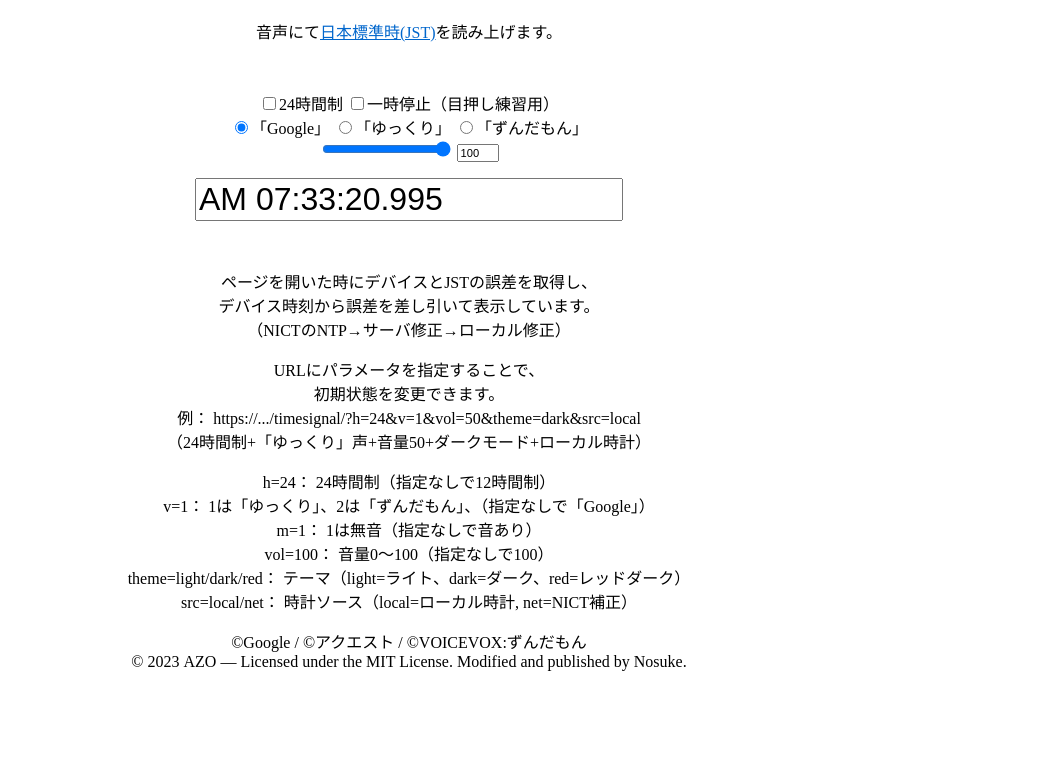
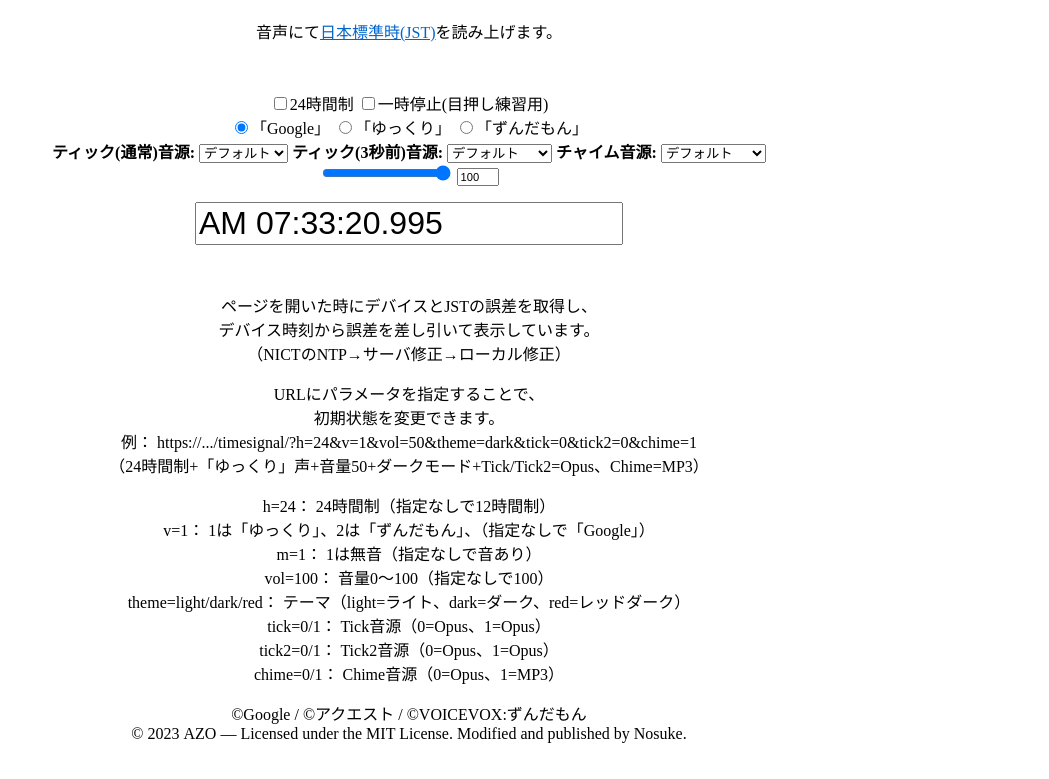
Before and after one commit to true-nosuke/ts, a website built with Vite: page index.html in a window 1280 px wide. Shown: the part 90-869 px from the top of the page, without its empty margins (231-1280 px from the left). Before the commit the page ends 800 px from the top, so only its background shows below. Built offline with nearby package versions, Linux system fonts and the light colour scheme; no server answers.

Commit message:
Add new audio files for tick sounds in MP3 and Opus formats
- Added click.mp3 to public/sound/tick_2 directory
- Added tick_2.opus to public/sound/tick_2 directory

```diff
--- a/index.html
+++ b/index.html
@@ -229,10 +229,28 @@
         <input id="chk24Hour" type="checkbox"><label for="chk24Hour">24時間制</label>
        <!-- <input id="chkLocalClock" type="checkbox"><label for="chkLocalClock">ローカル時計を使用</label>-->
 
-        <input id="chkStop" type="checkbox"><label for="chkStop">一時停止（目押し練習用）</label><br>
+        <input id="chkStop" type="checkbox"><label for="chkStop">一時停止(目押し練習用)</label><br>
         <input id="rdoGoogle" type="radio" name="nmbVoice"><label for="rdoGoogle">「Google」</label>
         <input id="rdoYukkuri" type="radio" name="nmbVoice"><label for="rdoYukkuri">「ゆっくり」</label>
         <input id="rdoZunda" type="radio" name="nmbVoice"><label for="rdoZunda">「ずんだもん」</label><br>
+        <strong>ティック(通常)音源:</strong>
+        <select id="selTick">
+          <option value="0">デフォルト</option>
+          <option value="1">木.mp3</option>
+        </select>
+        <strong>ティック(3秒前)音源:</strong>
+        <select id="selTick2">
+          <option value="0">デフォルト</option>
+          <option value="1">クリック.mp3</option>
+        </select>
+        <strong>チャイム音源:</strong>
+        <select id="selChime">
+          <option value="0">デフォルト</option>
+          <option value="1">爆発.mp3</option>
+          <option value="2">時計の鐘.mp3</option>
+          <option value="3">鳩時計.mp3</option>
+          <option value="4">悪い予感.mp3</option>
+        </select><br>
         <input id="rngVolume" type="range" min="0" max="100">
         <input id="txtVolume" type="text" size="3" style="font-size: 0.7rem;">
       </p>
@@ -249,8 +267,8 @@
     <p>
       URLにパラメータを指定することで、<br>
       初期状態を変更できます。<br>
-  例： https://.../timesignal/?h=24&v=1&vol=50&theme=dark&src=local<br>
-  （24時間制+「ゆっくり」声+音量50+ダークモード+ローカル時計）<br>
+  例： https://.../timesignal/?h=24&v=1&vol=50&theme=dark&tick=0&tick2=0&chime=1<br>
+  （24時間制+「ゆっくり」声+音量50+ダークモード+Tick/Tick2=Opus、Chime=MP3）<br>
     </p>
     <p>
       h=24： 24時間制（指定なしで12時間制）<br>
@@ -258,7 +276,9 @@
       m=1： 1は無音（指定なしで音あり）<br>
       vol=100： 音量0〜100（指定なしで100）<br>
       theme=light/dark/red： テーマ（light=ライト、dark=ダーク、red=レッドダーク）<br>
-      src=local/net： 時計ソース（local=ローカル時計, net=NICT補正）
+      tick=0/1： Tick音源（0=Opus、1=Opus）<br>
+      tick2=0/1： Tick2音源（0=Opus、1=Opus）<br>
+      chime=0/1： Chime音源（0=Opus、1=MP3）
     </p>
     <p>
     ©Google / ©アクエスト / ©VOICEVOX:ずんだもん
--- a/src/timesignal/timesignal.ts
+++ b/src/timesignal/timesignal.ts
@@ -16,26 +16,43 @@ export interface timesignalOptions {
 	nVolume: number;  // 音量 0〜100
 	nInterval: number;  // インターバル（ms） 10ms付近推奨
   useLocalClock?: boolean; // ローカル(OS)時計を使用（既定: false=ネットワーク補正）
+  nTick?: number;  // tick音源選択（0〜）
+  nTick2?: number;  // tick2音源選択（0〜）
+  nChime?: number;  // chime音源選択（0〜）
 }
 
 // コールバック関数の型
 type callback = (strTime: string) => void;
 
+// 音源選択肢定義
+const TICK_SOUNDS: string[] = [
+  './sound/tick/tick.opus',
+  './sound/tick.'  // 将来的に追加可能
+];
+
+const TICK2_SOUNDS: string[] = [
+  './sound/tick_2/tick_2.opus',
+  './sound/tick_2.'  // 将来的に追加可能
+];
+
+const CHIME_SOUNDS: string[] = [
+  './sound/chime/chime.opus',
+  './sound/chime.'  // 将来的に追加可能
+];
+
 // インターネット時報
 export default class Timesignal {
 	constructor(mountpoint: HTMLDivElement, options: timesignalOptions, callback: callback) {
-		// チック
-		this._tick.src = './sound/tick.opus';
-		this._tick.preload = 'auto';
-		mountpoint.appendChild(this._tick);
-		// チック2
-		this._tick2.src = './sound/tick_2.opus';
-		this._tick2.preload = 'auto';
-		mountpoint.appendChild(this._tick2);
-		// チャイム
-		this._chime.src = './sound/boom.mp3';
-		this._chime.preload = 'auto';
-		mountpoint.appendChild(this._chime);
+		// オプションを格納（音源読み込み前に必要）
+		this._options = {
+			...options,
+			nTick: options.nTick ?? 0,
+			nTick2: options.nTick2 ?? 0,
+			nChime: options.nChime ?? 0
+		};
+
+		// 音源をセット
+		this._loadSounds(mountpoint);
 
 		// 音声エレメントを書き出す
 		for(const voiceSets of this._voiceSets) {
@@ -47,14 +64,47 @@ export default class Timesignal {
     // 時刻文字列を出力するコールバック関数を格納
 		this._callback = callback;
 
-		// オプションを格納
-		this.options = options;
-
     // getjstクラスを初期化
 		this._getjst = new getjst();
 
     // インターバル開始
 		this._interval();
+	}
+
+	// 音源を読み込む
+	private _loadSounds(mountpoint: HTMLDivElement): void {
+		const tickIndex = this._options.nTick ?? 0;
+		const tick2Index = this._options.nTick2 ?? 0;
+		const chimeIndex = this._options.nChime ?? 0;
+
+		// チック
+		this._tick.src = TICK_SOUNDS[tickIndex] || TICK_SOUNDS[0];
+		this._tick.preload = 'auto';
+		mountpoint.appendChild(this._tick);
+		// チック2
+		this._tick2.src = TICK2_SOUNDS[tick2Index] || TICK2_SOUNDS[0];
+		this._tick2.preload = 'auto';
+		mountpoint.appendChild(this._tick2);
+		// チャイム
+		this._chime.src = CHIME_SOUNDS[chimeIndex] || CHIME_SOUNDS[0];
+		this._chime.preload = 'auto';
+		mountpoint.appendChild(this._chime);
+	}
+
+	// 音源を再読み込み
+	private _reloadSounds(): void {
+		const tickIndex = this._options.nTick ?? 0;
+		const tick2Index = this._options.nTick2 ?? 0;
+		const chimeIndex = this._options.nChime ?? 0;
+
+		this._tick.src = TICK_SOUNDS[tickIndex] || TICK_SOUNDS[0];
+		this._tick2.src = TICK2_SOUNDS[tick2Index] || TICK2_SOUNDS[0];
+		this._chime.src = CHIME_SOUNDS[chimeIndex] || CHIME_SOUNDS[0];
+
+		// プリロード再実行
+		this._tick.load();
+		this._tick2.load();
+		this._chime.load();
 	}
 
 	// インターバル
@@ -150,10 +200,20 @@ export default class Timesignal {
 	}
 
   set options(options: timesignalOptions) {
+		const prevTick = this._options.nTick;
+		const prevTick2 = this._options.nTick2;
+		const prevChime = this._options.nChime;
+
 		this._options = options;
 		this._tick.volume = options.nVolume / 100.0;
 		this._tick2.volume = options.nVolume / 100.0;
 		this._chime.volume = options.nVolume / 100.0;
+
+		// いずれかの音源が変更された場合は再読み込み
+		if (prevTick !== options.nTick || prevTick2 !== options.nTick2 || prevChime !== options.nChime) {
+			this._reloadSounds();
+		}
+
 		for(const voiceSet of this._voiceSets) {
 			voiceSet.settings = {
 				b24Hour: this._options.b24Hour,
@@ -171,7 +231,10 @@ export default class Timesignal {
 		nVoice: 0,
 		nVolume: 100,
 		nInterval: 9,
-		useLocalClock: false
+		useLocalClock: false,
+		nTick: 0,
+		nTick2: 0,
+		nChime: 0
 	};
 	private _voiceSets: TimesignalVoiceSet[] = [
 		new tsvGoogle(),
--- a/src/timesignal_ui.ts
+++ b/src/timesignal_ui.ts
@@ -15,6 +15,9 @@ document.addEventListener('DOMContentLoaded', function () {
   const rdoYukkuri = <HTMLInputElement>document.getElementById('rdoYukkuri');
   const rdoZunda = <HTMLInputElement>document.getElementById('rdoZunda');
 	const chkLocalClock = <HTMLInputElement>document.getElementById('chkLocalClock');
+	const selTick = <HTMLSelectElement>document.getElementById('selTick');
+	const selTick2 = <HTMLSelectElement>document.getElementById('selTick2');
+	const selChime = <HTMLSelectElement>document.getElementById('selChime');
 
 	const edtDisplayTime = <HTMLInputElement>document.getElementById('display_time');
   const divAudios = <HTMLDivElement>document.getElementById('audios');
@@ -28,7 +31,10 @@ document.addEventListener('DOMContentLoaded', function () {
 		nVoice: 0,
 		nVolume: 100,
 		nInterval: 9,
-		useLocalClock: false
+		useLocalClock: false,
+		nTick: 0,
+		nTick2: 0,
+		nChime: 0
 	};
 	const param = new Map();
 	const pair = location.search.substring(1).split('&');
@@ -74,6 +80,35 @@ document.addEventListener('DOMContentLoaded', function () {
 		// 既定: ネットワーク補正（チェックなし）
 		if(chkLocalClock) chkLocalClock.checked = false;
 	}
+
+	// 音源選択（tick=0|1, tick2=0|1, chime=0|1）
+	const tickParam = param.get("tick");
+	if(tickParam !== null) {
+		const tickVal = Number(tickParam);
+		if(!isNaN(tickVal) && tickVal >= 0 && tickVal < 2) {
+			options.nTick = tickVal;
+			if(selTick) selTick.value = String(tickVal);
+		}
+	}
+
+	const tick2Param = param.get("tick2");
+	if(tick2Param !== null) {
+		const tick2Val = Number(tick2Param);
+		if(!isNaN(tick2Val) && tick2Val >= 0 && tick2Val < 2) {
+			options.nTick2 = tick2Val;
+			if(selTick2) selTick2.value = String(tick2Val);
+		}
+	}
+
+	const chimeParam = param.get("chime");
+	if(chimeParam !== null) {
+		const chimeVal = Number(chimeParam);
+		if(!isNaN(chimeVal) && chimeVal >= 0 && chimeVal < 2) {
+			options.nChime = chimeVal;
+			if(selChime) selChime.value = String(chimeVal);
+		}
+	}
+
 	let volume = Number(param.get("vol"));
 	if(isNaN(volume)) {
 		volume = 100;
@@ -135,6 +170,37 @@ document.addEventListener('DOMContentLoaded', function () {
 			}
 		});
 	}
+
+	// Tick音源選択
+	if(selTick) {
+		selTick.addEventListener('change', function () {
+			options.nTick = Number(selTick.value);
+			if(timesignal) {
+				timesignal.options = options;
+			}
+		});
+	}
+
+	// Tick2音源選択
+	if(selTick2) {
+		selTick2.addEventListener('change', function () {
+			options.nTick2 = Number(selTick2.value);
+			if(timesignal) {
+				timesignal.options = options;
+			}
+		});
+	}
+
+	// Chime音源選択
+	if(selChime) {
+		selChime.addEventListener('change', function () {
+			options.nChime = Number(selChime.value);
+			if(timesignal) {
+				timesignal.options = options;
+			}
+		});
+	}
+
 	rngVolume.addEventListener('change', function() {
 		txtVolume.value = rngVolume.value;
 		options.nVolume = Number(rngVolume.value);
```
Also changed, not shown: 13 other files.
